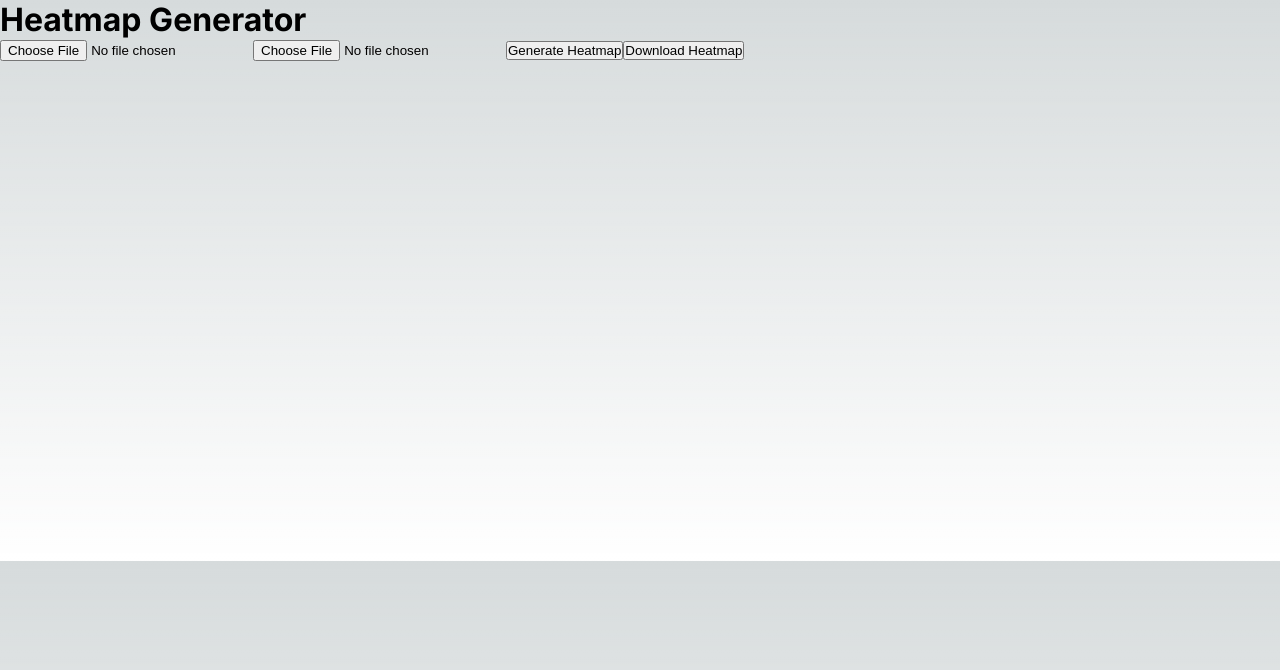
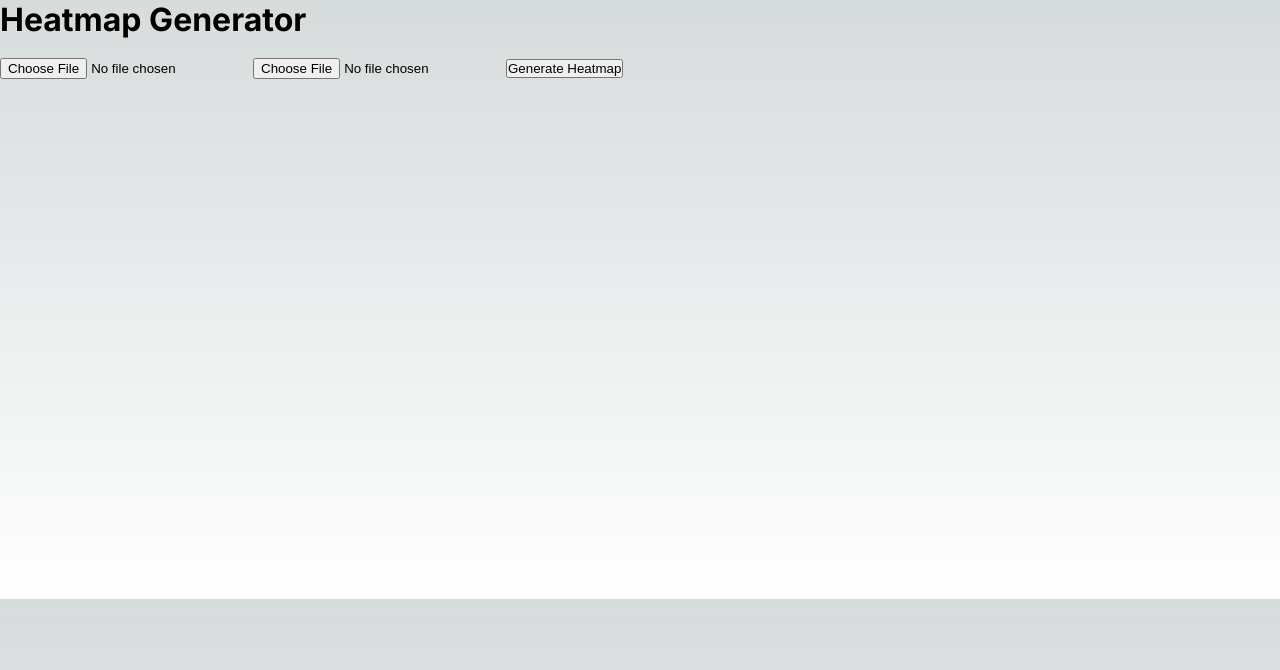
Before and after one commit to AlectorAlexander/noleak-heatmap, a Next.js app: page / in a window 1280 px wide. Shown: the top 670 px of the page. Built offline with nearby package versions, Linux system fonts and the light colour scheme.

Commit message:
feat: estrutura básica da lógica criada. Meu trabalho começa oficialmente aqui.

```diff
--- /dev/null
+++ b/src/app/api/checkFileExists/route.ts
@@ -0,0 +1,25 @@
+/* eslint-disable no-undef */
+import { NextRequest, NextResponse } from 'next/server';
+import fs from 'fs';
+import path from 'path';
+
+export async function GET(req: NextRequest) {
+  const { searchParams } = new URL(req.url);
+  const filename = searchParams.get('filename');
+
+  if (!filename) {
+    console.log('Filename is required but not provided');
+    return NextResponse.json({ error: 'Filename is required' }, { status: 400 });
+  }
+
+  const filePath = path.join(process.cwd(), 'public', 'images', filename);
+  const fileExists = fs.existsSync(filePath);
+
+  if (fileExists) {
+    console.log(`File exists: ${filePath}`);
+  } else {
+    console.log(`File does not exist: ${filePath}`);
+  }
+
+  return NextResponse.json({ exists: fileExists });
+}
--- a/src/app/components/HeatmapGenerator.tsx
+++ b/src/app/components/HeatmapGenerator.tsx
@@ -3,42 +3,57 @@
 import React, { useState } from 'react';
 import Heatmap from 'heatmap.js';
 import { saveAs } from 'file-saver';
+import { generateFilename } from '../utils/generateFilename';
 
 const HeatmapGenerator: React.FC = () => {
   const [image, setImage] = useState<string | ArrayBuffer | null>(null);
   const [heatmapData, setHeatmapData] = useState<any[]>([]);
   const [relevanceOptions, setRelevanceOptions] = useState<string[]>([]);
   const [selectedRelevance, setSelectedRelevance] = useState<string>('');
+  const [existingHeatmap, setExistingHeatmap] = useState<string | null>(null);
 
-  // Função para carregar a imagem
   const handleImageChange = (event: React.ChangeEvent<HTMLInputElement>) => {
     const file = event.target.files?.[0];
     if (file) {
       const reader = new FileReader();
       reader.onloadend = () => {
         setImage(reader.result);
+        setExistingHeatmap(null); // Resetar o heatmap existente ao carregar nova imagem
       };
       reader.readAsDataURL(file);
     }
   };
 
-  // Função para carregar o JSON e processar os dados
   const handleJSONUpload = async (event: React.ChangeEvent<HTMLInputElement>) => {
     const file = event.target.files?.[0];
     if (file) {
+      try {
         const text = await file.text();
         const jsonData = JSON.parse(text);
 
+        console.log('JSON Data:', { hits: jsonData.hits.hits[0].fields['deepstream-msg'] }); // Log para verificar o JSON carregado
+
+        // Navegar na estrutura do JSON para encontrar 'deepstream-msg'
+        let deepstreamMessages = null;
+        if (jsonData['hits'] && Array.isArray(jsonData['hits']['hits'])) {
+          deepstreamMessages = jsonData['hits']['hits'][0]?.fields?.['deepstream-msg'];
+        }
+
+        if (!deepstreamMessages) {
+          console.error('JSON does not contain deepstream-msg');
+          return;
+        }
+
         // Extração das opções de relevância
         const relevanceSet = new Set<string>();
-      jsonData['deepstream-msg'].forEach((msg: string) => {
+        deepstreamMessages.forEach((msg: string) => {
           const parts = msg.split('|');
           const object = parts[5];
           relevanceSet.add(object);
         });
         setRelevanceOptions(Array.from(relevanceSet));
 
-      const points = jsonData['deepstream-msg'].map((msg: string) => {
+        const points = deepstreamMessages.map((msg: string) => {
           const parts = msg.split('|');
           const xMin = parseFloat(parts[1]);
           const yMin = parseFloat(parts[2]);
@@ -49,11 +64,27 @@ const HeatmapGenerator: React.FC = () => {
           return { x, y, value: 1, object: parts[5] };
         });
         setHeatmapData(points);
+      } catch (error) {
+        console.error('Error parsing JSON:', error);
+      }
     }
   };
 
-  // Função para gerar o heatmap
-  const generateHeatmap = () => {
+  const generateHeatmap = async () => {
+    if (!image || !selectedRelevance) return;
+
+    const filename = generateFilename(heatmapData, selectedRelevance);
+
+    console.log(`Checking if file exists: ${filename}`);
+
+    const res = await fetch(`/api/checkFileExists?filename=${filename}`);
+    const data = await res.json();
+
+    if (data.exists) {
+      console.log(`File ${filename} exists on the server.`);
+      setExistingHeatmap(`/images/${filename}`);
+    } else {
+      console.log(`File ${filename} does not exist on the server. Generating new heatmap.`);
       const filteredData = heatmapData.filter(data => data.object === selectedRelevance);
 
       const heatmapInstance = Heatmap.create({
@@ -63,16 +94,20 @@ const HeatmapGenerator: React.FC = () => {
         max: 1,
         data: filteredData
       });
-  };
 
-  // Função para fazer o download do heatmap
-  const downloadHeatmap = () => {
       const canvas = document.querySelector('canvas') as HTMLCanvasElement;
       canvas.toBlob((blob) => {
         if (blob) {
-        saveAs(blob, 'heatmap.png');
+          const fileReader = new FileReader();
+          fileReader.onload = () => {
+            if (fileReader.result) {
+              setExistingHeatmap(fileReader.result as string);
+            }
+          };
+          fileReader.readAsDataURL(blob);
         }
       });
+    }
   };
 
   return (
@@ -80,6 +115,12 @@ const HeatmapGenerator: React.FC = () => {
       <h1>Heatmap Generator</h1>
       <input type="file" accept="image/*" onChange={handleImageChange} />
       <input type="file" accept="application/json" onChange={handleJSONUpload} />
+      {image && (
+        <div style={{ marginTop: '20px' }}>
+          <h2>Image Preview</h2>
+          <img src={image.toString()} alt="Uploaded" style={{ width: '500px', height: 'auto' }} />
+        </div>
+      )}
       {relevanceOptions.length > 0 && (
         <select onChange={(e) => setSelectedRelevance(e.target.value)} value={selectedRelevance}>
           <option value="">Select Relevance</option>
@@ -88,10 +129,15 @@ const HeatmapGenerator: React.FC = () => {
           ))}
         </select>
       )}
-      <button onClick={generateHeatmap}>Generate Heatmap</button>
-      <button onClick={downloadHeatmap}>Download Heatmap</button>
-      <div id="heatmapContainer" style={{ width: '500px', height: '500px', position: 'relative' }}>
-        {image && <img src={image.toString()} alt="Uploaded" style={{ width: '100%', height: '100%' }} />}
+      <button onClick={generateHeatmap} style={{ marginTop: '20px' }}>Generate Heatmap</button>
+      <div id="heatmapContainer" style={{ width: '500px', height: '500px', position: 'relative', marginTop: '20px' }}>
+        {existingHeatmap && (
+          <>
+            <h2>Heatmap</h2>
+            <img src={existingHeatmap} alt="Heatmap" style={{ width: '80%', height: '80%' }} />
+            <button onClick={() => saveAs(existingHeatmap, 'heatmap.png')} style={{ marginTop: '10px' }}>Download Heatmap</button>
+          </>
+        )}
       </div>
     </div>
   );
--- a/src/app/utils/checkFileExists.ts
+++ b/src/app/utils/checkFileExists.ts
@@ -1,3 +1,4 @@
+/* eslint-disable no-undef */
 import fs from 'fs';
 import path from 'path';
 
```
Also changed, not shown: tsconfig.json (+23 -5 lines). Lines whose indentation alone changed are shown as unchanged.
